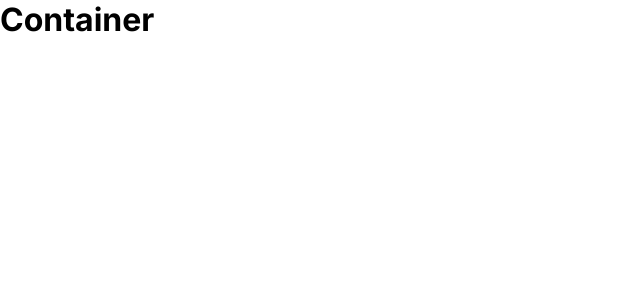
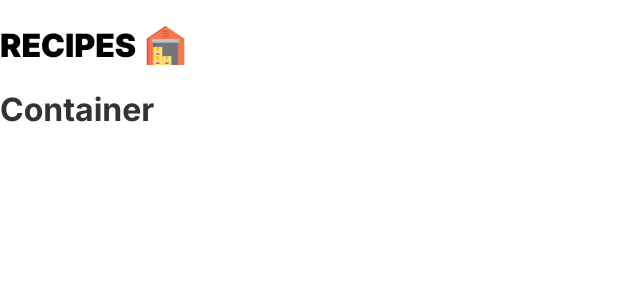
Before and after one commit to matheus-germano/recipes-warehouse-frontend, a React (Vite) app: page / in a window 1280 px wide. Shown: the top 300 px of the page, without its empty margins (0-640 px from the left). Built offline with nearby package versions, Linux system fonts and the light colour scheme.

Commit message:
Navbar started

```diff
--- a/index.html
+++ b/index.html
@@ -9,7 +9,7 @@
 
   <link rel="preconnect" href="https://fonts.googleapis.com">
   <link rel="preconnect" href="https://fonts.gstatic.com" crossorigin>
-  <link href="https://fonts.googleapis.com/css2?family=Inter:wght@300;400;700&display=swap" rel="stylesheet">
+  <link href="https://fonts.googleapis.com/css2?family=Inter:wght@300;400;700;900&display=swap" rel="stylesheet">
 </head>
 
 <body>
--- a/src/App.tsx
+++ b/src/App.tsx
@@ -1,12 +1,15 @@
 import { useState } from 'react';
 
 import { AppRoutes } from './appRoutes';
+
+import { Navbar } from './components/Navbar';
 import { GlobalStyle } from './globalStyle';
 
 export function App() {
   return (
     <>
       <GlobalStyle />
+      <Navbar />
       <AppRoutes />
     </>
   )
--- /dev/null
+++ b/src/components/Navbar/index.tsx
@@ -0,0 +1,20 @@
+import { Nav, NavbarWrapper, Logo, NavbarMenu } from './styles';
+
+import warehouse from '../../assets/images/warehouse.png';
+
+export function Navbar() {
+  return (
+    <Nav>
+      <NavbarWrapper>
+        <Logo>
+          <h1>RECIPES</h1>
+          <img src={warehouse} alt="Recipes Warehouse" />
+        </Logo>
+
+        <NavbarMenu>
+
+        </NavbarMenu>
+      </NavbarWrapper>
+    </Nav>
+  );
+}
--- /dev/null
+++ b/src/components/Navbar/styles.ts
@@ -0,0 +1,43 @@
+import styled from 'styled-components';
+
+export const Nav = styled.nav`
+  width: 100%;
+  height: 90px;
+
+  display: flex;
+  align-items: center;
+  justify-content: center;
+`;
+
+export const NavbarWrapper = styled.div`
+  width: 100%;
+  max-width: 1300px;
+
+  display: flex;
+  align-items: center;
+  justify-content: space-between;
+
+  margin: 0 auto;
+`;
+
+export const Logo = styled.div`
+  display: flex;
+  align-items: center;
+  justify-content: center;
+  gap: 10px;
+
+  img {
+    height: 39px;
+  }
+
+  h1 {
+    font-size: 2rem;
+    font-weight: 900;
+    color: var(--black);
+  }
+`;
+
+export const NavbarMenu = styled.div`
+  width: 100%;
+  list-style: none;
+`;
--- a/src/globalStyle.ts
+++ b/src/globalStyle.ts
@@ -19,6 +19,10 @@ export const GlobalStyle = createGlobalStyle`
     box-sizing: border-box;
   }
 
+  body {
+    color: var(--text);
+  }
+
   body, input, textarea, button {
     font-family: 'Inter', sans-serif;
     font-weight: 400;
```
Also changed, not shown: src/assets/images/warehouse.png (added).
